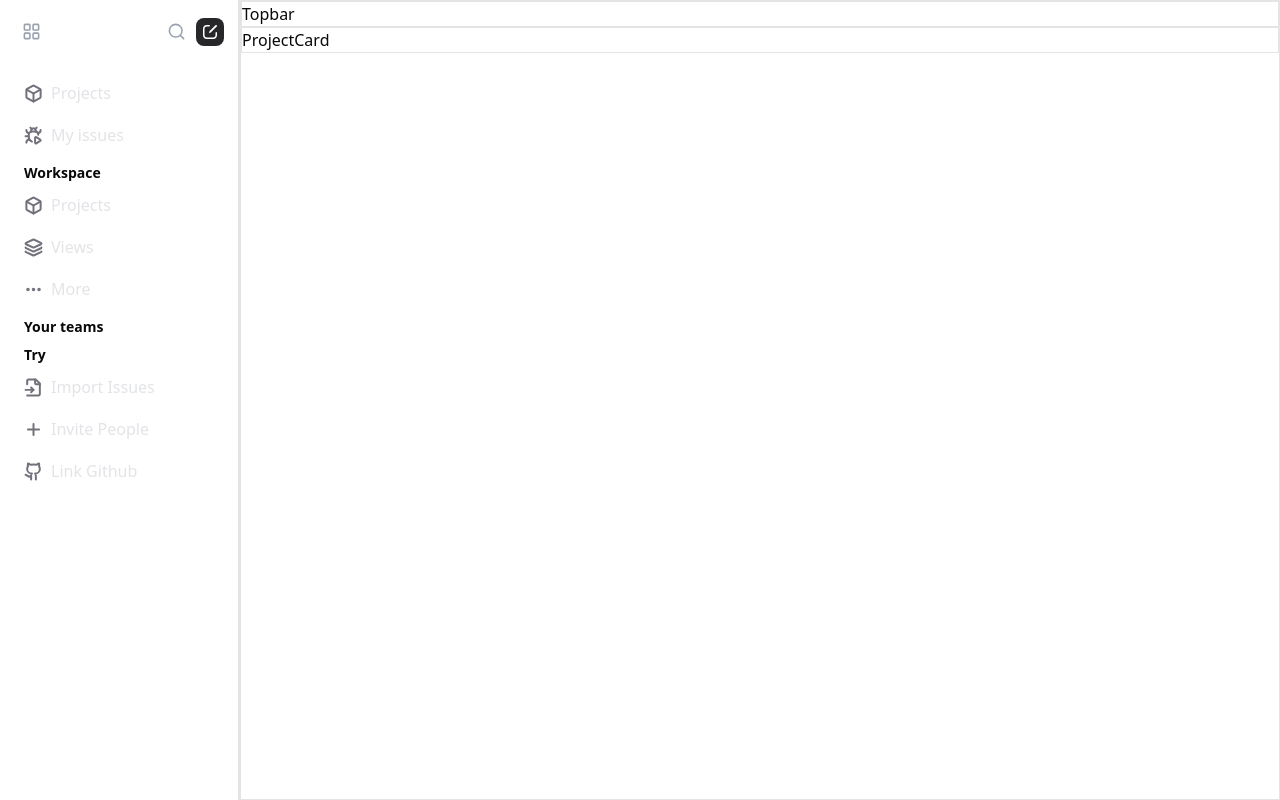
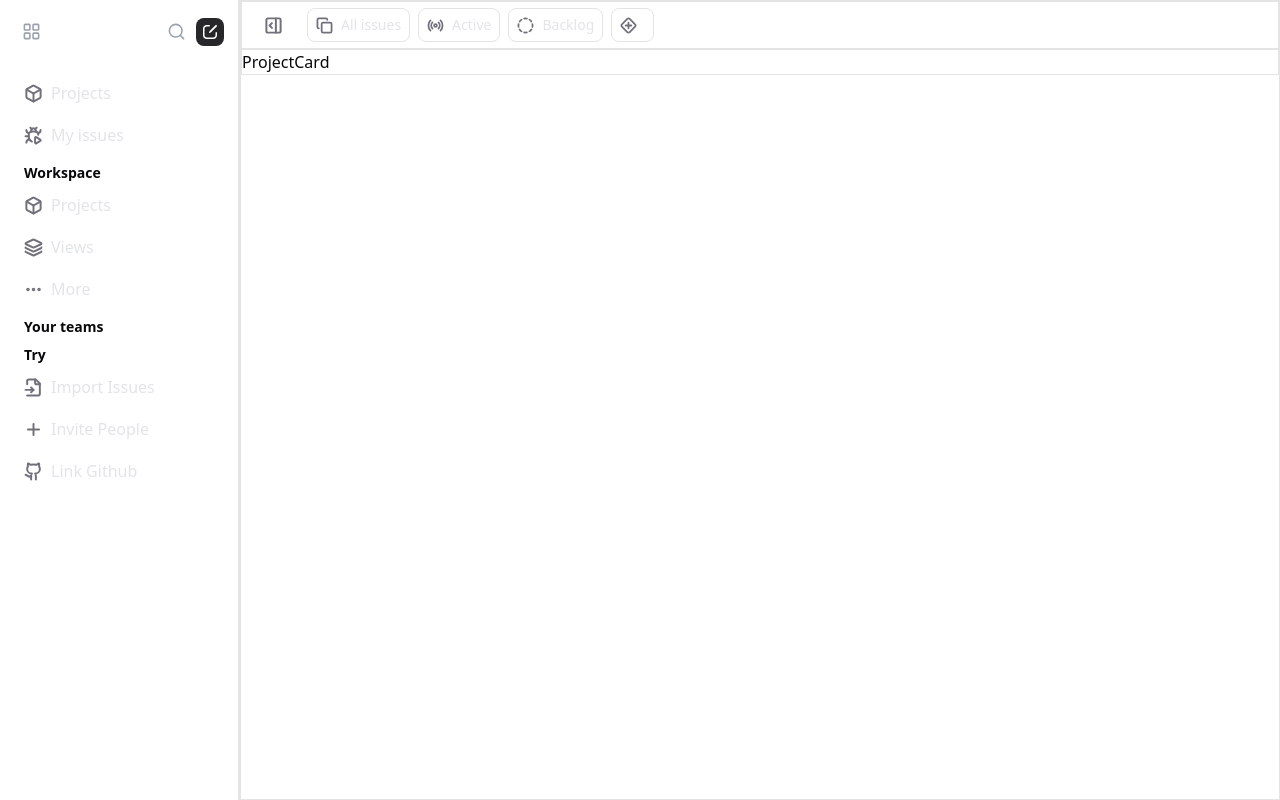
Before and after one commit to Yashxp1/mirox, a Next.js app: page /dashboard in a window 1280 px wide. Built offline with nearby package versions, Linux system fonts and the light colour scheme.

Commit message:
feat: create toolbar

```diff
--- a/src/components/dashboard/Topbar.tsx
+++ b/src/components/dashboard/Topbar.tsx
@@ -1,9 +1,48 @@
-import React from 'react'
+import {
+  CircleDashed,
+  Copy,
+  DiamondPlus,
+  PanelRightOpen,
+  Radio,
+} from 'lucide-react';
+import React from 'react';
 
 const Topbar = () => {
+  const items = [
+    {
+      icon: Copy,
+      label: 'All issues',
+    },
+    {
+      icon: Radio,
+      label: 'Active',
+    },
+    {
+      icon: CircleDashed,
+      label: 'Backlog',
+    },
+    {
+      icon: DiamondPlus,
+      label: null,
+    },
+  ];
+
   return (
-    <div className='border w-full'>Topbar</div>
-  )
-}
+    <div className="border gap-2 w-full flex p-1.5">
+      <div className="flex justify-center items-center hover:bg-zinc-900 hover:text-white text-zinc-500 rounded-lg transition-all px-4">
+        <PanelRightOpen size={19} strokeWidth={2.5} />
+      </div>
+      {items.map((i, idx) => (
+        <div
+          key={idx}
+          className="flex justify-center items-center gap-2 border px-2 py-1.5 hover:bg-zinc-900 hover:text-white text-zinc-500 rounded-md transition-all"
+        >
+          <span>{<i.icon size={17} strokeWidth={2.5} />}</span>
+          <p className="text-sm font-medium text-[#E3E4E7]">{i.label}</p>
+        </div>
+      ))}
+    </div>
+  );
+};
 
-export default Topbar
+export default Topbar;
```
